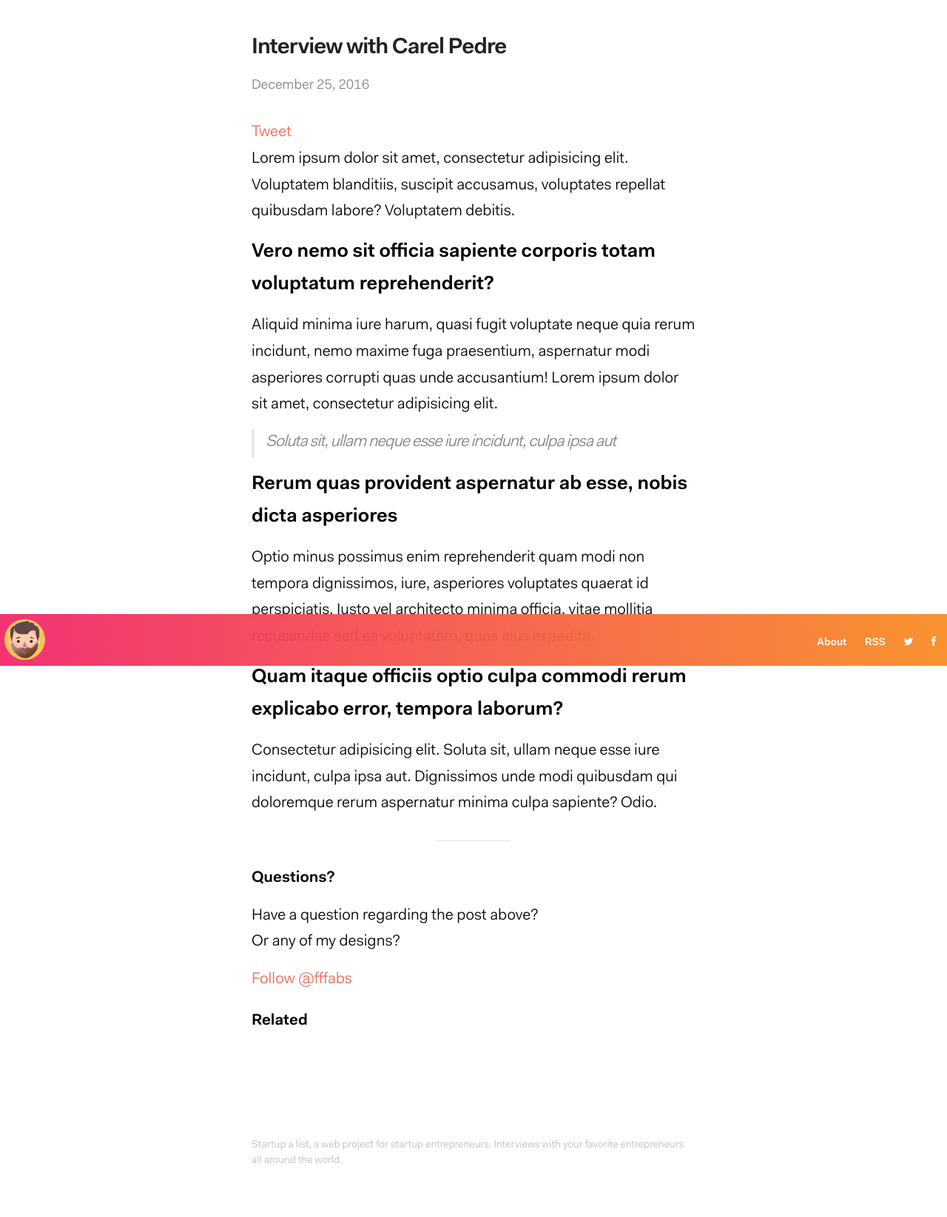
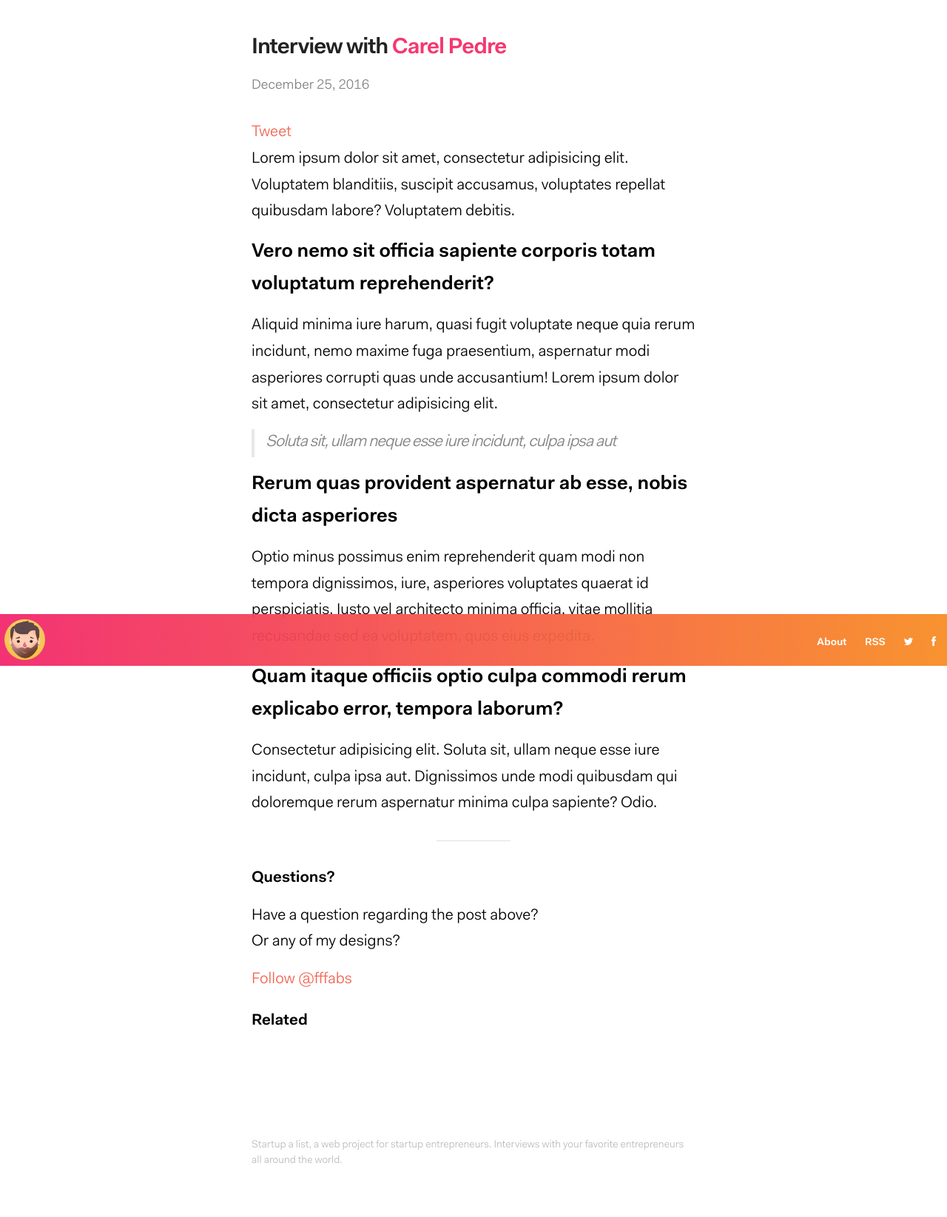
Before and after one commit to kenold/startup-alist, a Jekyll site: the page built from _posts/2016-12-25-carel-pedre.md, in a window 1280 px wide. Shown: the whole page at 74% size. Built offline with Jekyll 4.4.1, drawn with Linux system fonts in a browser that asks for light colours; comment, search, counter and statistics services are not loaded.

Commit message:
add styles for person-name

```diff
--- a/_sass/_layout.scss
+++ b/_sass/_layout.scss
@@ -343,6 +343,7 @@ span.arrow {
     font-size: 17px;
 }
 
+/* Added by Ken */
 .home {
     h1.people { color: #F43870; }
     h1.interviews { color: #F7813C; }
@@ -350,5 +351,7 @@ span.arrow {
 
 .featured-image {
     border: 1px solid #BBB;
-    margin-bottom: 20px;
-}
+    margin-bottom: 20px; }
+
+.post-title .person-name {
+    color: #F43870; }
```
